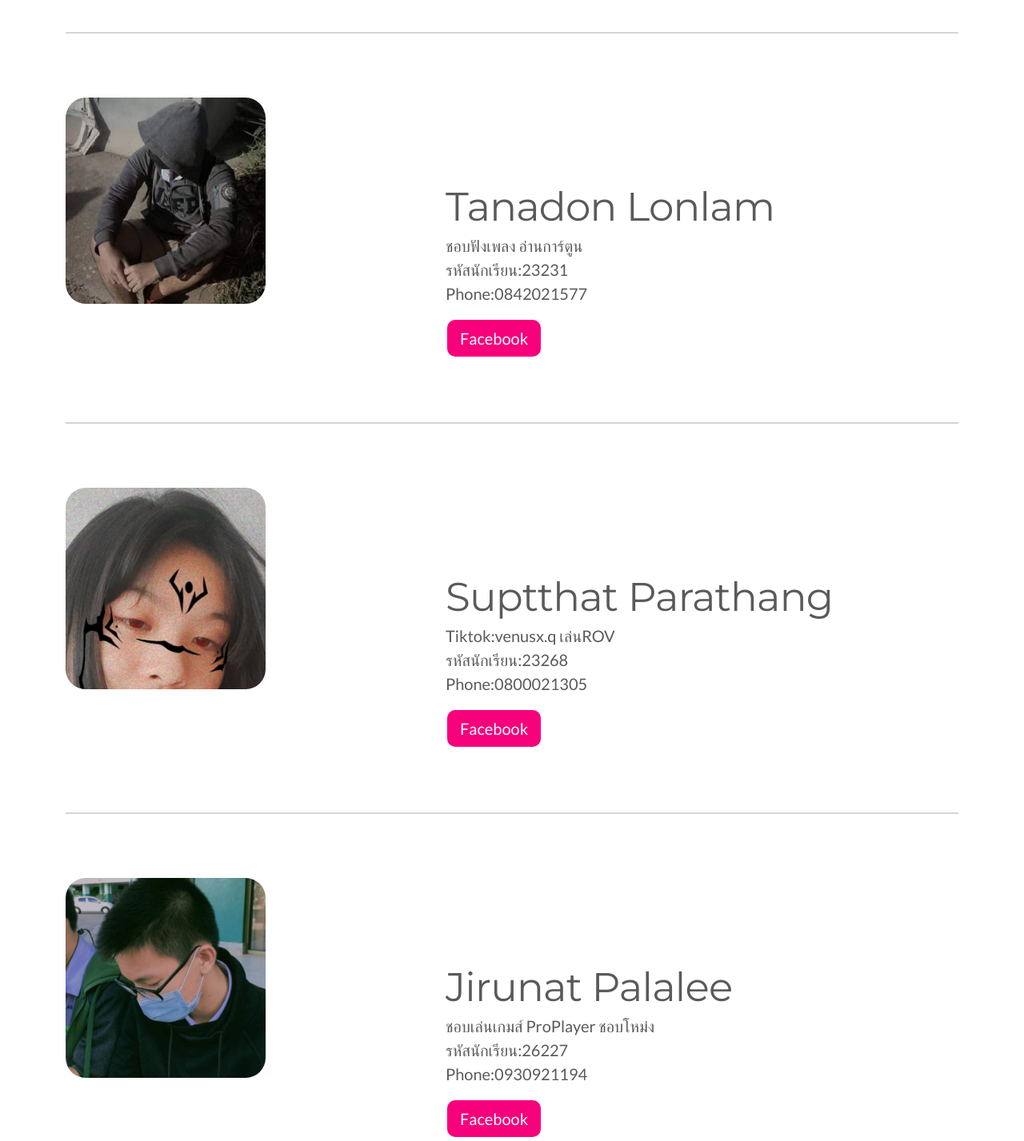
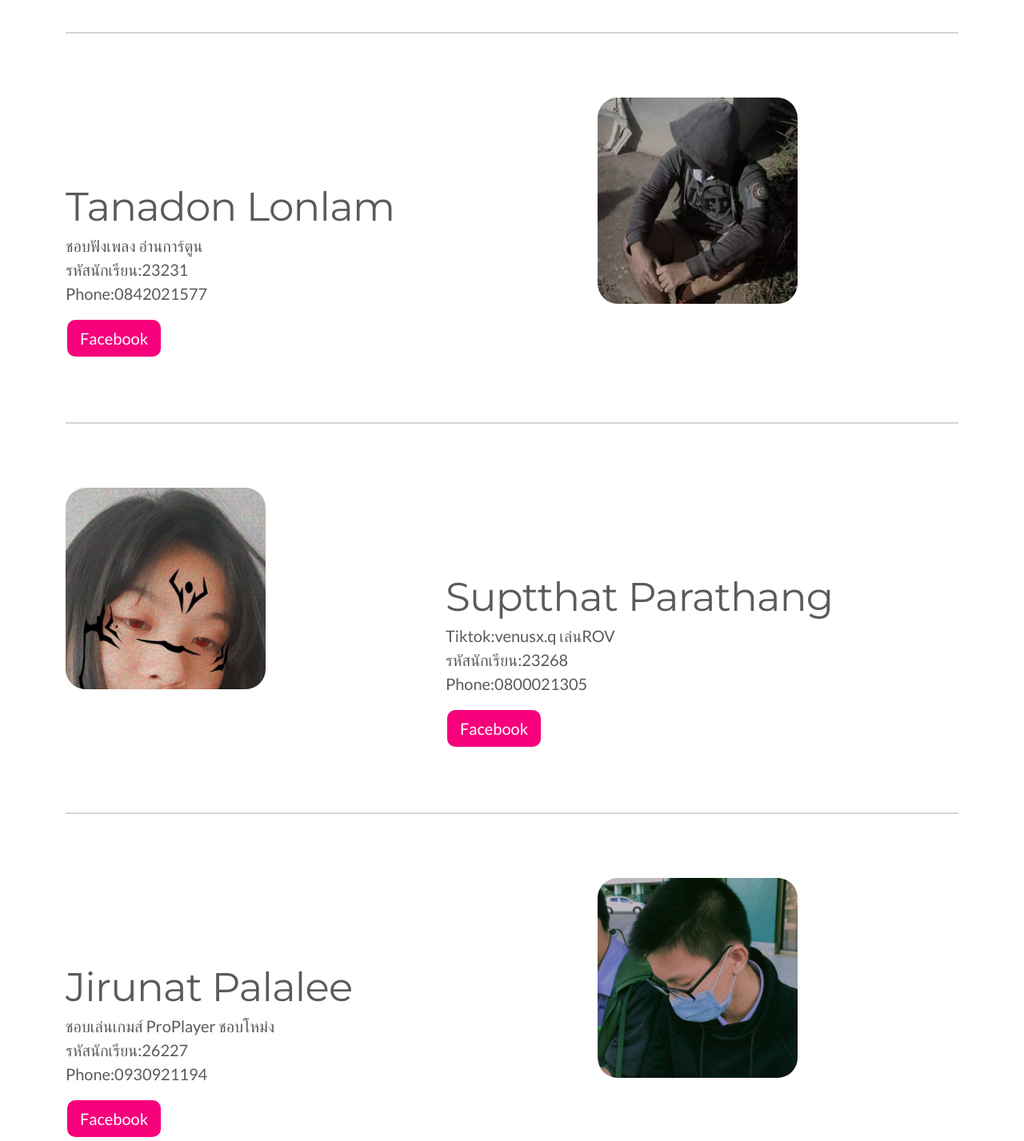
Before and after one commit to 33Sitthichok/05, a plain HTML site: page home/index.html in a window 1280 px wide. Shown: the part 1220-2647 px from the top of the page at 80% size. Drawn offline with Linux system fonts and the light colour scheme.

Commit message:
Update index.html

```diff
--- a/home/index.html
+++ b/home/index.html
@@ -147,7 +147,7 @@
     <hr class="featurette-divider">
 
     <div class="row featurette" id="don">
-      <div class="col-md-7 order-md-2">
+      <div class="col-md-7">
         <h2 class="featurette-heading">Tanadon Lonlam</h2>
         <p class="lead">ชอบฟังเพลง อ่านการ์ตูน<br>รหัสนักเรียน:23231 <br> Phone:0842021577<br></p>
         <a class="btn btn-lg btn-primary" href="https://www.facebook.com/tanadon.lonlam" target="_blank">Facebook</a>
@@ -178,7 +178,7 @@
     <hr class="featurette-divider">
 
     <div class="row featurette">
-      <div class="col-md-7 order-md-2">
+      <div class="col-md-7">
         <h2 class="featurette-heading">Jirunat Palalee</h2>
         <p class="lead">ชอบเล่นเกมส์ ProPlayer ชอบโหม่ง<br>รหัสนักเรียน:26227 <br> Phone:0930921194</p>
         <a class="btn btn-lg btn-primary" href="https://www.facebook.com/profile.php?id=100022520356747" target="_blank">Facebook</a>
```
